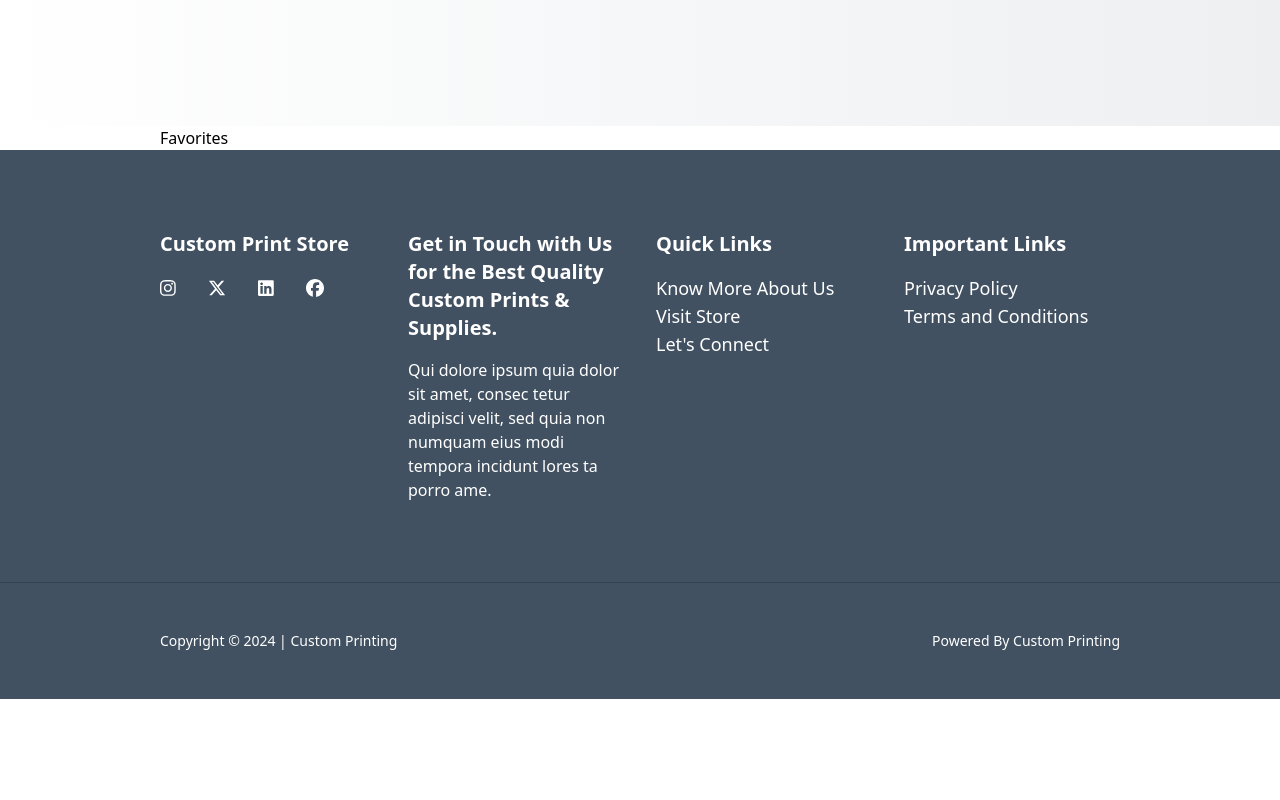
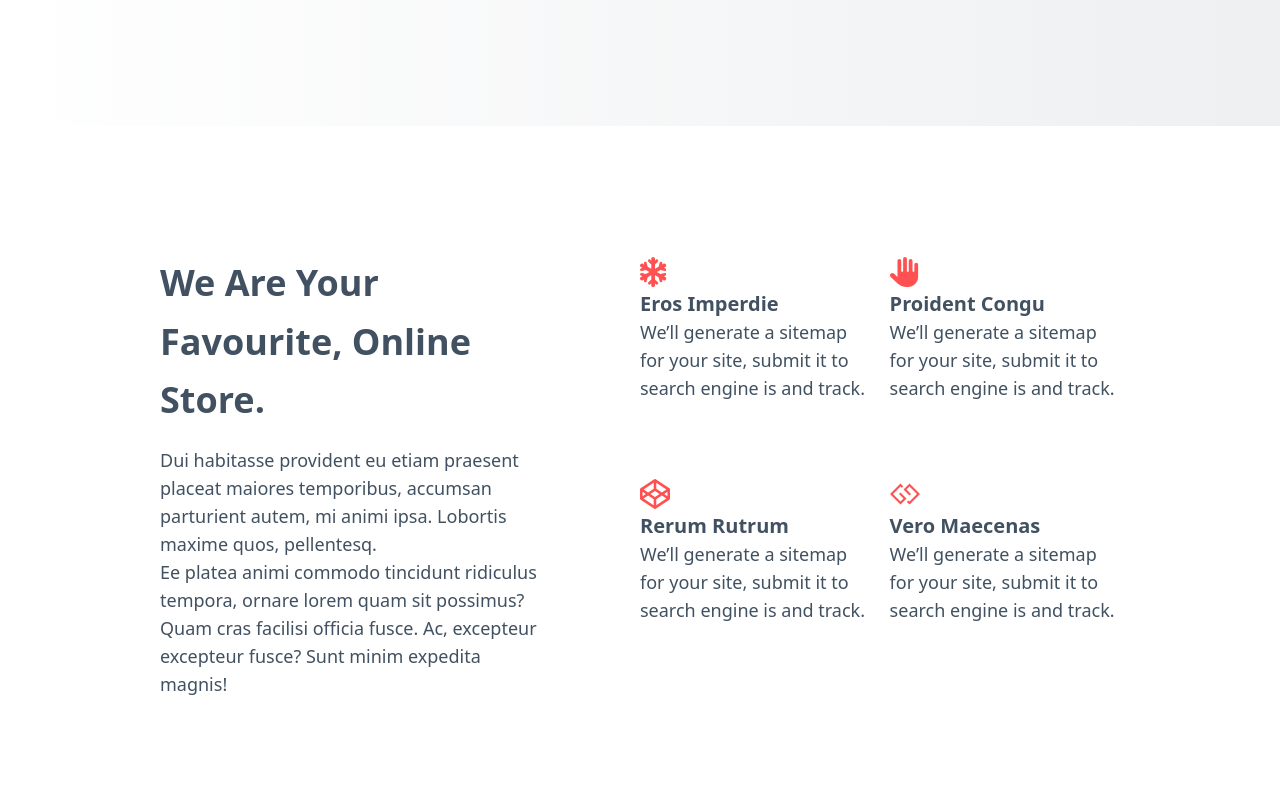
Before and after one commit to ib-ahmedd/print, a Next.js app: page /about in a window 1280 px wide. Shown: the part 360-1160 px from the top of the page. Before the commit the page ends 1059 px from the top, so only its background shows below. Built offline with nearby package versions, Linux system fonts and the light colour scheme.

Commit message:
complete about page favorite section

```diff
--- a/app/about/components/Favorites.tsx
+++ b/app/about/components/Favorites.tsx
@@ -1,7 +1,45 @@
-import React from "react";
+import { faCodepen, faGg } from "@fortawesome/free-brands-svg-icons";
+import { faHandPaper, faSnowflake } from "@fortawesome/free-solid-svg-icons";
+import { FontAwesomeIcon } from "@fortawesome/react-fontawesome";
 
 function Favorites() {
-  return <section>Favorites</section>;
+  const aboutFavoritesArray = [
+    { icon: faSnowflake, title: "Eros Imperdie" },
+    { icon: faHandPaper, title: "Proident Congu" },
+    { icon: faCodepen, title: "Rerum Rutrum" },
+    { icon: faGg, title: "Vero Maecenas" },
+  ];
+  return (
+    <section className="flex flex-col lg:flex-row justify-between gap-14 md:gap-8 py-20 md:py-32  text-site-blue">
+      <div className="w-full lg:w-1/2 xl:w-2/5 ">
+        <h2 className="mb-4">We Are Your Favourite, Online Store.</h2>
+        <p className="md:text-lg">
+          Dui habitasse provident eu etiam praesent placeat maiores temporibus,
+          accumsan parturient autem, mi animi ipsa. Lobortis maxime quos,
+          pellentesq. <br />
+          Ee platea animi commodo tincidunt ridiculus tempora, ornare lorem quam
+          sit possimus? Quam cras facilisi officia fusce. Ac, excepteur
+          excepteur fusce? Sunt minim expedita magnis!
+        </p>
+      </div>
+      <div className="w-full lg:w-1/2 flex flex-col md:flex-row flex-wrap justify-between">
+        {aboutFavoritesArray.map((item) => {
+          return (
+            <article className="w-full md:w-[48%] flex flex-col items-center md:items-start text-center md:text-left mb-6">
+              <span className="text-3xl text-site-orange-hover">
+                <FontAwesomeIcon icon={item.icon} />
+              </span>
+              <h3 className="text-xl font-bold">{item.title}</h3>
+              <p className="text-sm md:text-lg">
+                We’ll generate a sitemap for your site, submit it to search
+                engine is and track.
+              </p>
+            </article>
+          );
+        })}
+      </div>
+    </section>
+  );
 }
 
 export default Favorites;
```
